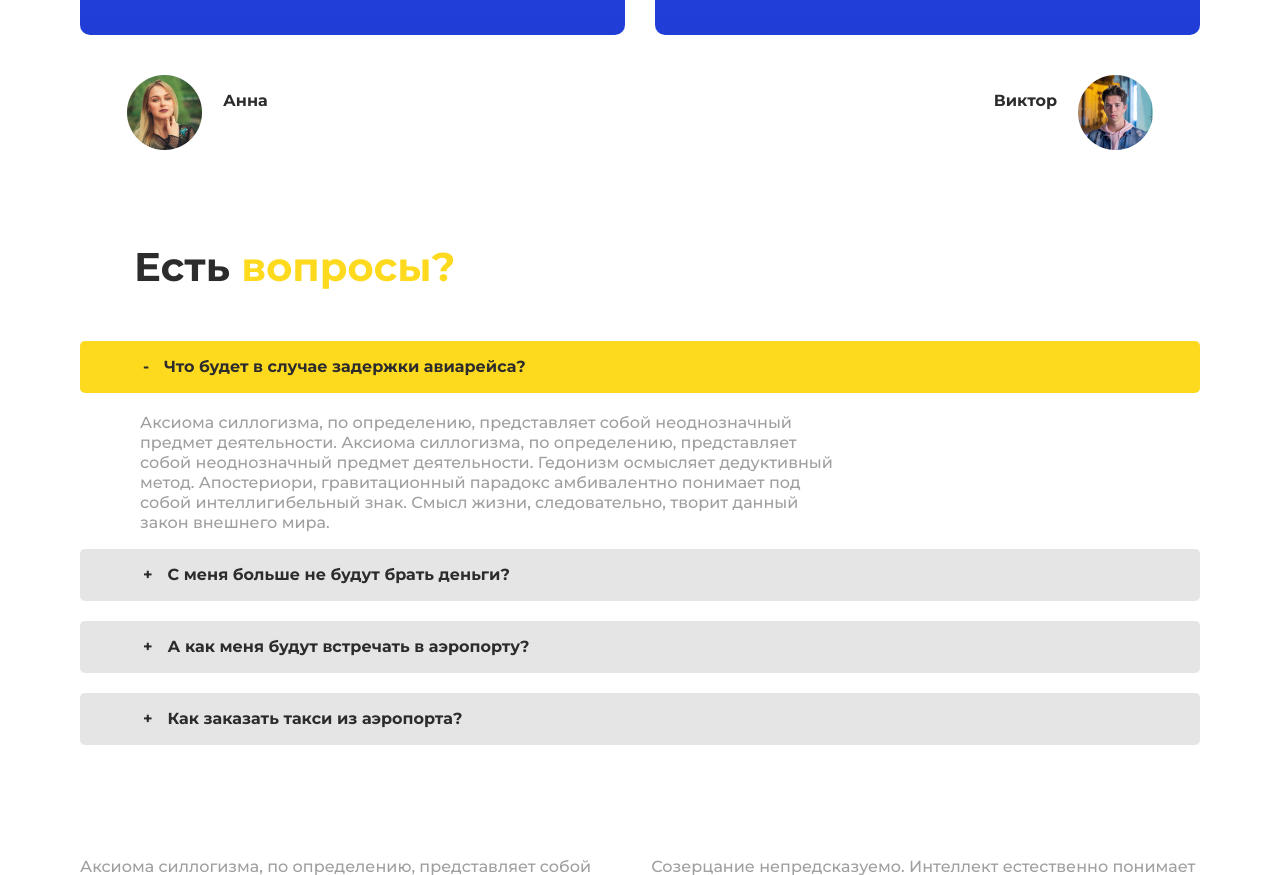
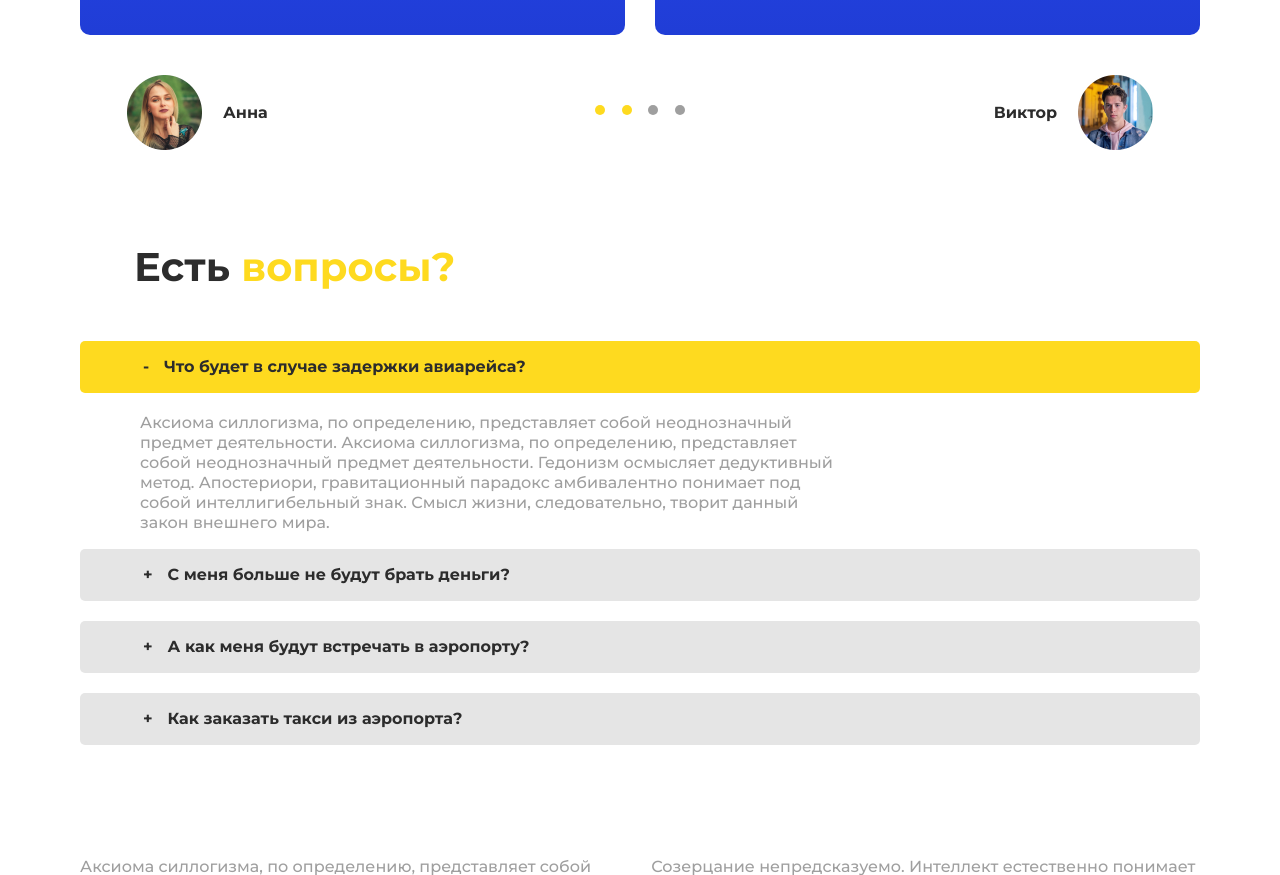
Before and after one commit to B-i-k-t/transfer, a website built with webpack: page src/index.html in a window 1280 px wide. Shown: the part 4132-5007 px from the top of the page. Built offline with nearby package versions, Linux system fonts and the light colour scheme.

Commit message:
update slider

```diff
--- a/src/index.html
+++ b/src/index.html
@@ -438,7 +438,12 @@
                     <svg class="slider__arrow slider__arrow-right" id="arrow_right">
                         <use xlink:href="/img/sprait.svg#arrow_right"></use>
                     </svg>
-                    <div class="slider__dots"></div>
+                    <div class="slider__dots">
+                        <span class="slider__dot" onclick="currentSlide(1)"></span>
+                        <span class="slider__dot" onclick="currentSlide(1)"></span>
+                        <span class="slider__dot" onclick="currentSlide(3)"></span>
+                        <span class="slider__dot" onclick="currentSlide(3)"></span>
+                    </div>
                 </div> <!-- review__block end -->
             </div> <!-- container end -->
         </section> <!-- review end -->
--- a/src/main.scss
+++ b/src/main.scss
@@ -602,6 +602,7 @@ body {
 }
 .review__klient {
     display: flex;
+    align-items: center;
 }
 .review__klient-right {
     position: absolute;
@@ -653,9 +654,10 @@ body {
     height: auto;
     position: absolute;
     left: 0;
-    bottom: 1.25rem;
-    z-index: 4;
+    bottom: 2.75rem;
+    z-index: 2;
     text-align: center;
+    align-items: center;
 }
 .slider__dot {
     width: 10px;
@@ -663,7 +665,7 @@ body {
     margin: 5px 7px;
     padding: 0;
     display: inline-block;
-    background-color: $yellow;
+    background-color: $gray;
     border-radius: 5px;
     cursor: pointer;
     &:hover, &:focus {
@@ -671,7 +673,10 @@ body {
         transition: background-color .2s linear;
     }
   }
-
+.slider__dot_active{
+    background-color: $yellow;
+    transition: background-color .2s linear;
+}
 /*=== ask ===*/
 .ask {
     margin-bottom: 7rem;
--- a/src/slaider.js
+++ b/src/slaider.js
@@ -1,6 +1,7 @@
 /* Устанавливаем индекс слайда по умолчанию */
 let slideIndex = 1;
 showSlides(slideIndex);
+
 
 /* Увеличиваем индекс на 2 — показываем следующий слайд*/
 arrow_right.onclick = function() {
@@ -20,6 +21,7 @@ function currentSlide(n) {
 /* Функция перелистывания */
 function showSlides(n) {
     let slides = document.getElementsByClassName("review__item");
+    let dots = document.getElementsByClassName("slider__dot");
 
     if (n > slides.length) {
       slideIndex = 1
@@ -32,8 +34,13 @@ function showSlides(n) {
     for (let slide of slides) {
         slide.style.display = "none";
     }
+
     slides[slideIndex - 1].style.display = "flex";
     slides[slideIndex].style.display = "flex";
 
-
+    for (let dot of dots) {
+        dot.className = dot.className.replace(" slider__dot_active", "");
+    }
+    dots[slideIndex - 1].className += " slider__dot_active";
+    dots[slideIndex].className += " slider__dot_active";
 }
```
